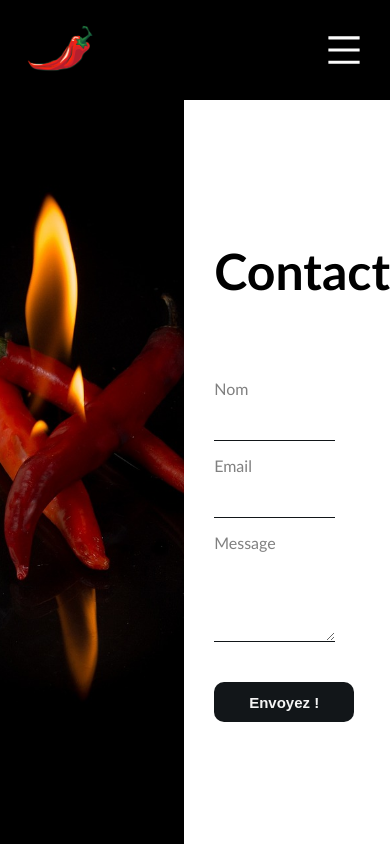
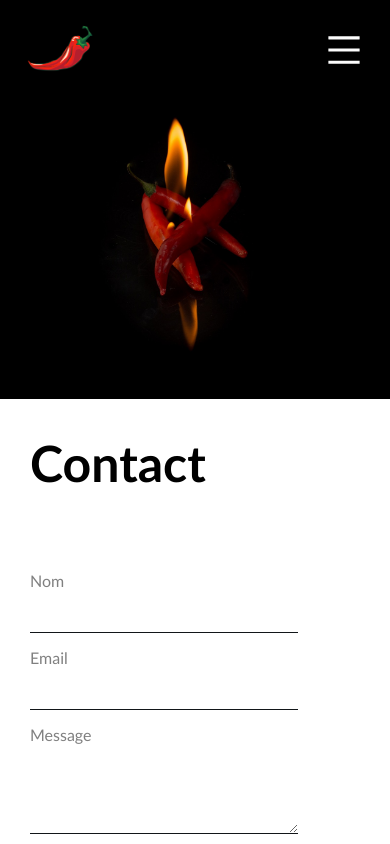
Before and after one commit to LaetitiaCroise/SoHot, a React (Vite) app: page /contact in a window 390 px wide. Shown: the top 844 px of the page. Built offline with nearby package versions, Linux system fonts and the light colour scheme.

Commit message:
Update Contact.css

```diff
--- a/src/styles/Contact.css
+++ b/src/styles/Contact.css
@@ -87,3 +87,12 @@
     border-radius: 10px;
     font-weight: 600;
   }
+
+  @media only screen and (max-width: 650px) {
+    .contact {
+        width: 100%;
+        height: 100vh;
+        display: flex;
+        flex-direction: column;
+
+  }
```
